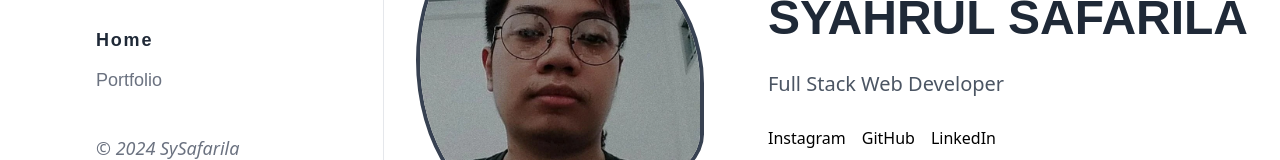
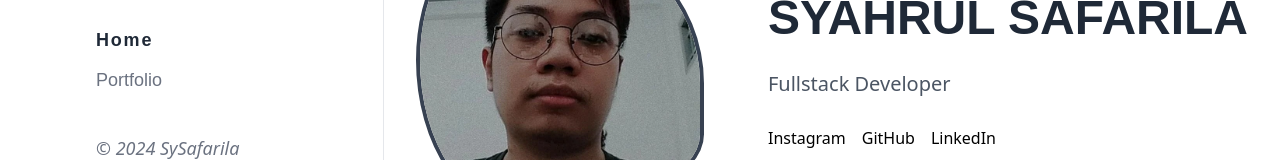
Before and after one commit to SySafarila/portfolio, a Next.js app: page / in a window 1280 px wide. Shown: the part 328-488 px from the top of the page. Built offline with nearby package versions, Linux system fonts and the light colour scheme.

Commit message:
update profession

```diff
--- a/src/pages/api/hello.js
+++ b/src/pages/api/hello-world.js
@@ -1,5 +1,5 @@
 // Next.js API route support: https://nextjs.org/docs/api-routes/introduction
 
 export default function handler(req, res) {
-  res.status(200).json({ name: "John Doe" });
+  res.status(200).json({ message: "Hello world!" });
 }
--- a/src/pages/index.js
+++ b/src/pages/index.js
@@ -34,7 +34,7 @@ export default function Home() {
   return (
     <MainLayout>
       <Meta
-        title="Full Stack Web Developer | Syahrul Safarila"
+        title="Fullstack Developer | Syahrul Safarila"
         description="Develop some website with React as javascript library, Tailwind as CSS framework, and Laravel as PHP framework"
         image="https://i.pinimg.com/originals/1c/09/36/1c0936c9e5cd191312bcdc8216db9c08.jpg"
       />
@@ -57,7 +57,7 @@ export default function Home() {
               Syahrul Safarila
             </h1>
             <p className="dark:text-gold-1 duration-500 text-center text-gray-600 transition-all xl:text-left xl:text-xl">
-              Full Stack Web Developer
+              Fullstack Developer
             </p>
             <div className="dark:hidden flex gap-x-4">
               <a
```
